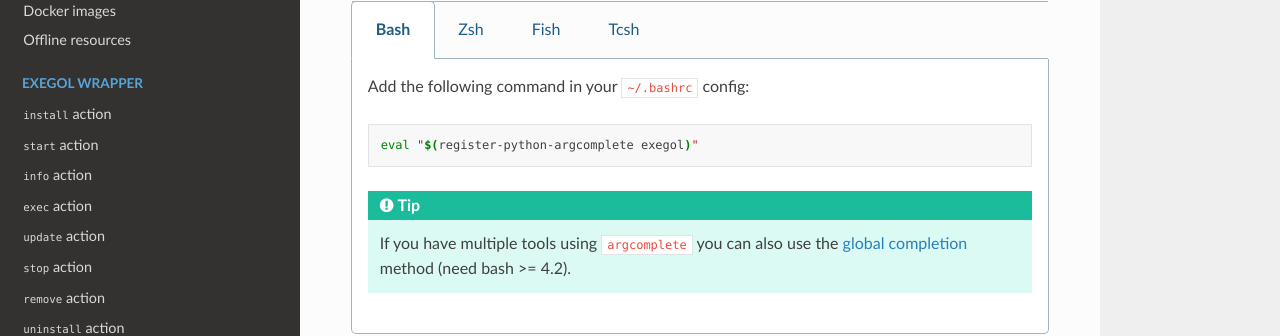
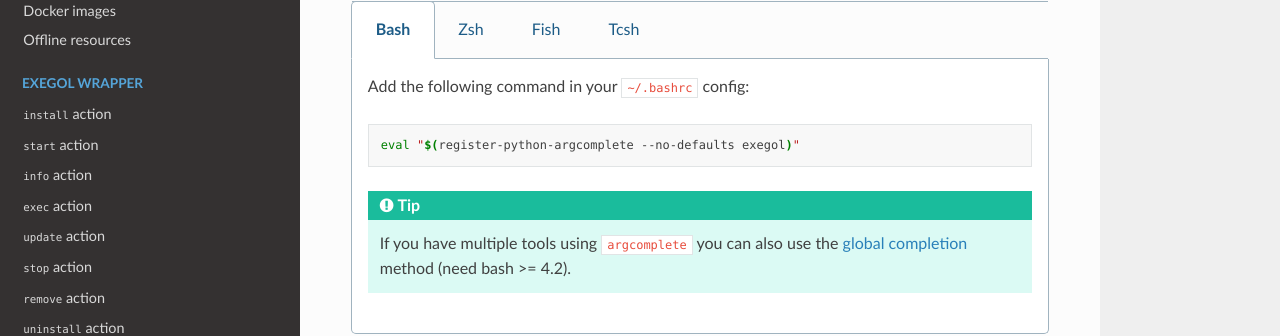
Before and after one commit to ThePorgs/Exegol-docs, a Sphinx documentation site: the page built from source/getting-started/install.rst, in a window 1280 px wide and 900 px high, scrolled down 2590 px. Shown: the part 197-533 px from the top of the window. Built offline with Sphinx 7.4.7 and the Read the Docs theme 2.0.0, drawn with Linux system fonts in a browser that asks for light colours.

Commit message:
Add no-defaults parameters to argcomplete

```diff
--- a/source/getting-started/install.rst
+++ b/source/getting-started/install.rst
@@ -209,7 +209,7 @@ Exegol supports autocompletion in many shell environments but there is a configu
 
             .. code-block:: bash
 
-                eval "$(register-python-argcomplete exegol)"
+                eval "$(register-python-argcomplete --no-defaults exegol)"
 
             .. tip::
                 If you have multiple tools using ``argcomplete`` you can also use the `global completion <https://kislyuk.github.io/argcomplete/#global-completion>`__ method (need bash >= 4.2).
@@ -227,7 +227,7 @@ Exegol supports autocompletion in many shell environments but there is a configu
 
             .. code-block:: bash
 
-                eval "$(register-python-argcomplete exegol)"
+                eval "$(register-python-argcomplete --no-defaults exegol)"
 
         .. tab:: Fish
 
@@ -235,13 +235,13 @@ Exegol supports autocompletion in many shell environments but there is a configu
 
             .. code-block:: bash
 
-                register-python-argcomplete --shell fish exegol | source
+                register-python-argcomplete --no-defaults --shell fish exegol | source
 
             or create new completion file, e.g:
 
             .. code-block:: bash
 
-                register-python-argcomplete --shell fish exegol > ~/.config/fish/completions/exegol.fish
+                register-python-argcomplete --no-defaults --shell fish exegol > ~/.config/fish/completions/exegol.fish
 
         .. tab:: Tcsh
 
@@ -249,7 +249,7 @@ Exegol supports autocompletion in many shell environments but there is a configu
 
             .. code-block:: bash
 
-                eval `register-python-argcomplete --shell tcsh exegol`
+                eval `register-python-argcomplete --no-defaults --shell tcsh exegol`
 
 4. Installation of the first Exegol image
 -----------------------------------------
```
